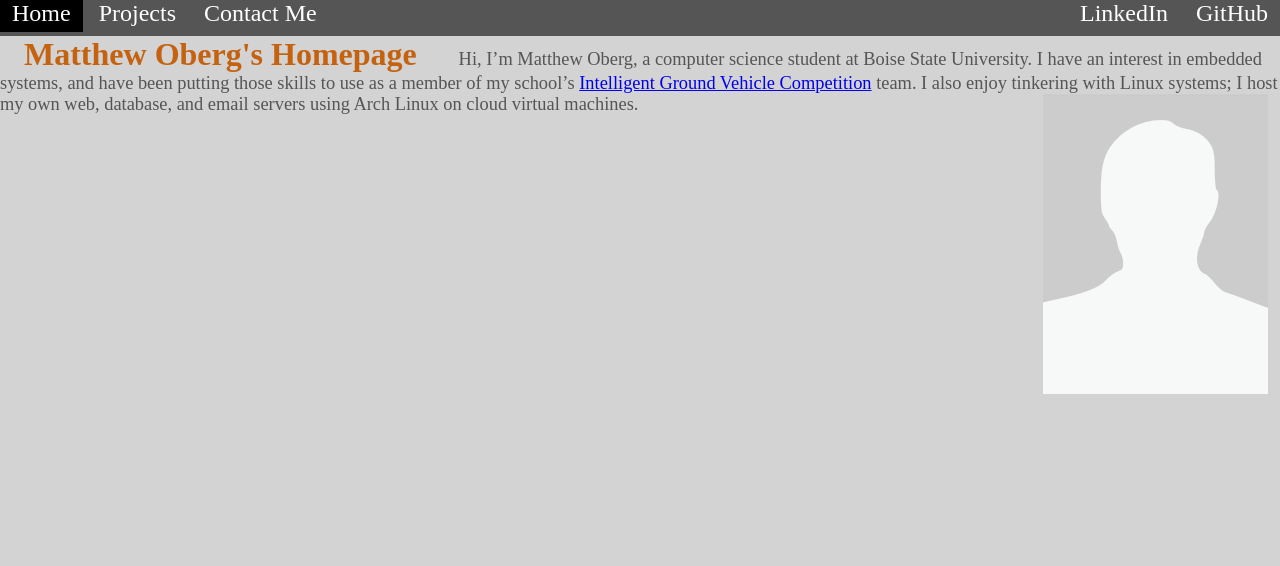
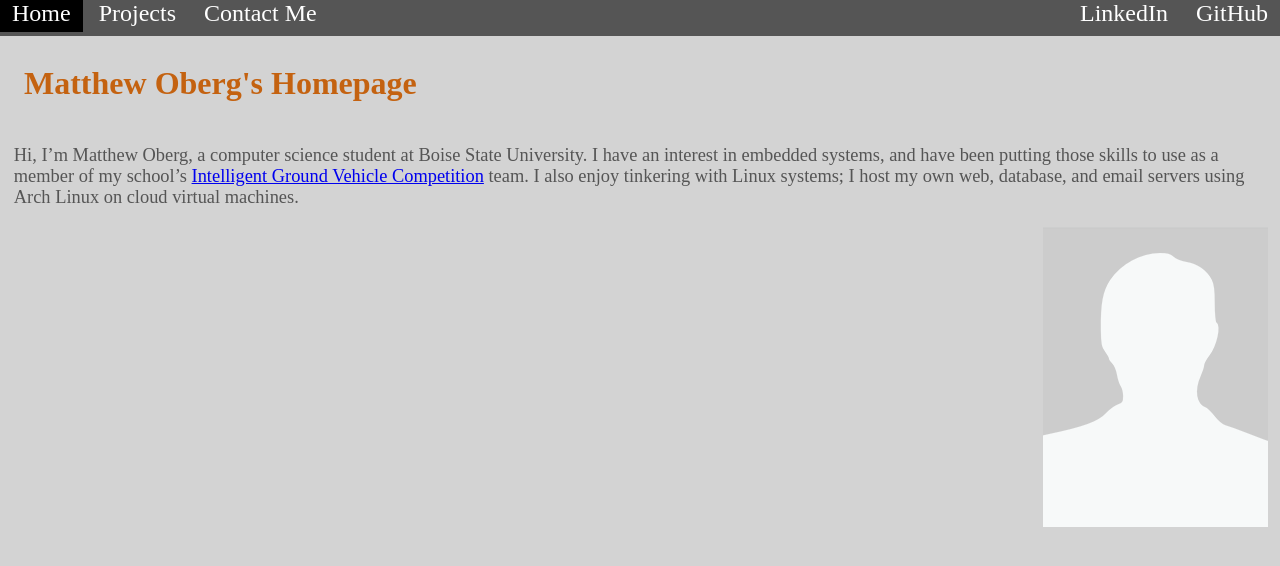
Before and after one commit to matthew-oberg/oberg.us, a PHP site: page / in a window 1280 px wide. Shown: the top 566 px of the page. Run offline with PHP 8.4, Linux system fonts and the light colour scheme.

Commit message:
Image alignment fix pt 5

```diff
--- a/style.css
+++ b/style.css
@@ -30,7 +30,8 @@ body {
 }
 
 #intro-h {
-    display: inline;
+    float: left;
+    display: inline-block;
     padding-top: 0.25em;
     padding-bottom: 0.1em;
     padding-left: 0.75em;
@@ -39,7 +40,8 @@ body {
 }
 
 #intro-p {
-    display: inline;
+    float: left;
+    display: inline-block;
     padding-top: 0;
     padding-bottom: 0;
     padding-left: 0.75em;
@@ -49,8 +51,7 @@ body {
 
 #headshot {
     float: right;
-    display: inline;
-    max-width: 25%;
+    display: inline-block
     padding-top: 0;
     padding-bottom: 0;
     padding-left: 0.75em;
```
